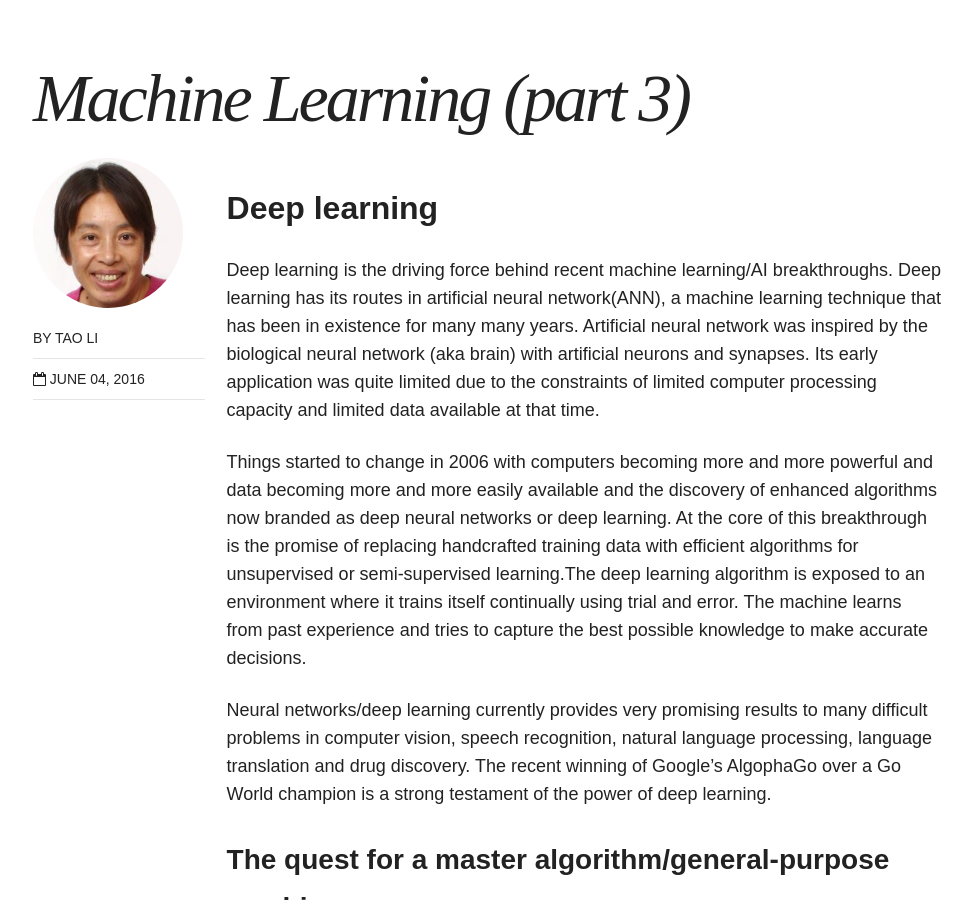
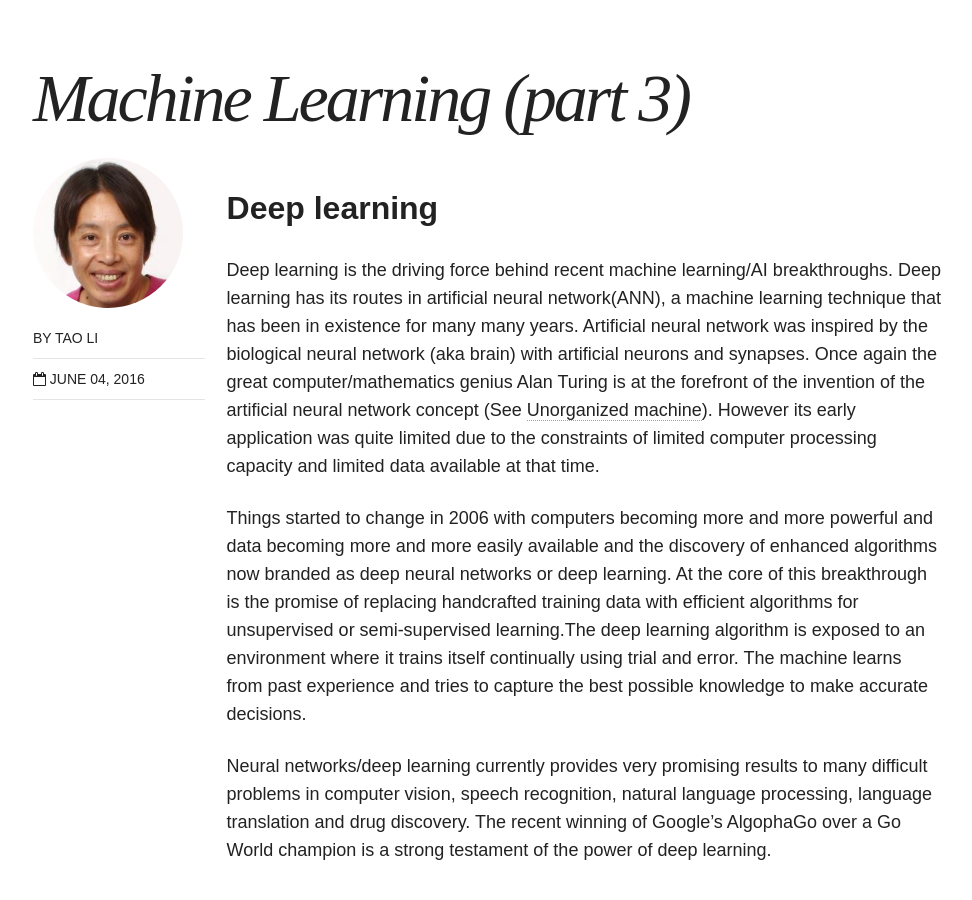
Before and after one commit to taolicd/taolicd.github.io, a Jekyll site: the page built from _posts/blog/2016-06-04-machinelearning_3.markdown, in a window 1280 px wide and 900 px high, scrolled down 320 px. Shown: the whole window, without its empty margins (153-1125 px from the left). Built offline with Jekyll 4.4.1, drawn with Linux system fonts in a browser that asks for light colours; comment, search, counter and statistics services are not loaded.

Commit message:
new post

```diff
--- a/_posts/blog/2016-06-04-machinelearning_3.markdown
+++ b/_posts/blog/2016-06-04-machinelearning_3.markdown
@@ -10,7 +10,7 @@ categories:  machine learning, deep learning
 
 ## Deep learning
 
-Deep learning is the driving force behind recent machine learning/AI breakthroughs. Deep learning has its routes in artificial neural network(ANN), a machine learning technique that has been in existence for many many years. Artificial neural network was inspired by the biological neural network (aka brain) with artificial neurons and synapses. Its early application was quite limited due to the constraints of limited computer processing capacity and limited data available at that time.
+Deep learning is the driving force behind recent machine learning/AI breakthroughs. Deep learning has its routes in artificial neural network(ANN), a machine learning technique that has been in existence for many many years. Artificial neural network was inspired by the biological neural network (aka brain) with artificial neurons and synapses. Once again the great computer/mathematics genius Alan Turing is at the forefront of the invention of the artificial neural network concept (See [Unorganized machine](https://en.wikipedia.org/wiki/Unorganized_machine)). However its early application was quite limited due to the constraints of limited computer processing capacity and limited data available at that time.
 
 Things started to change in 2006 with computers becoming more and more powerful and data becoming more and more easily available and the discovery of enhanced algorithms  now branded as deep neural networks or deep learning. At the core of this breakthrough is the promise of replacing handcrafted training data with efficient algorithms for unsupervised or semi-supervised learning.The deep learning algorithm is exposed to an environment where it trains itself continually using trial and error. The machine learns from past experience and tries to capture the best possible knowledge to make accurate decisions.
 
```
